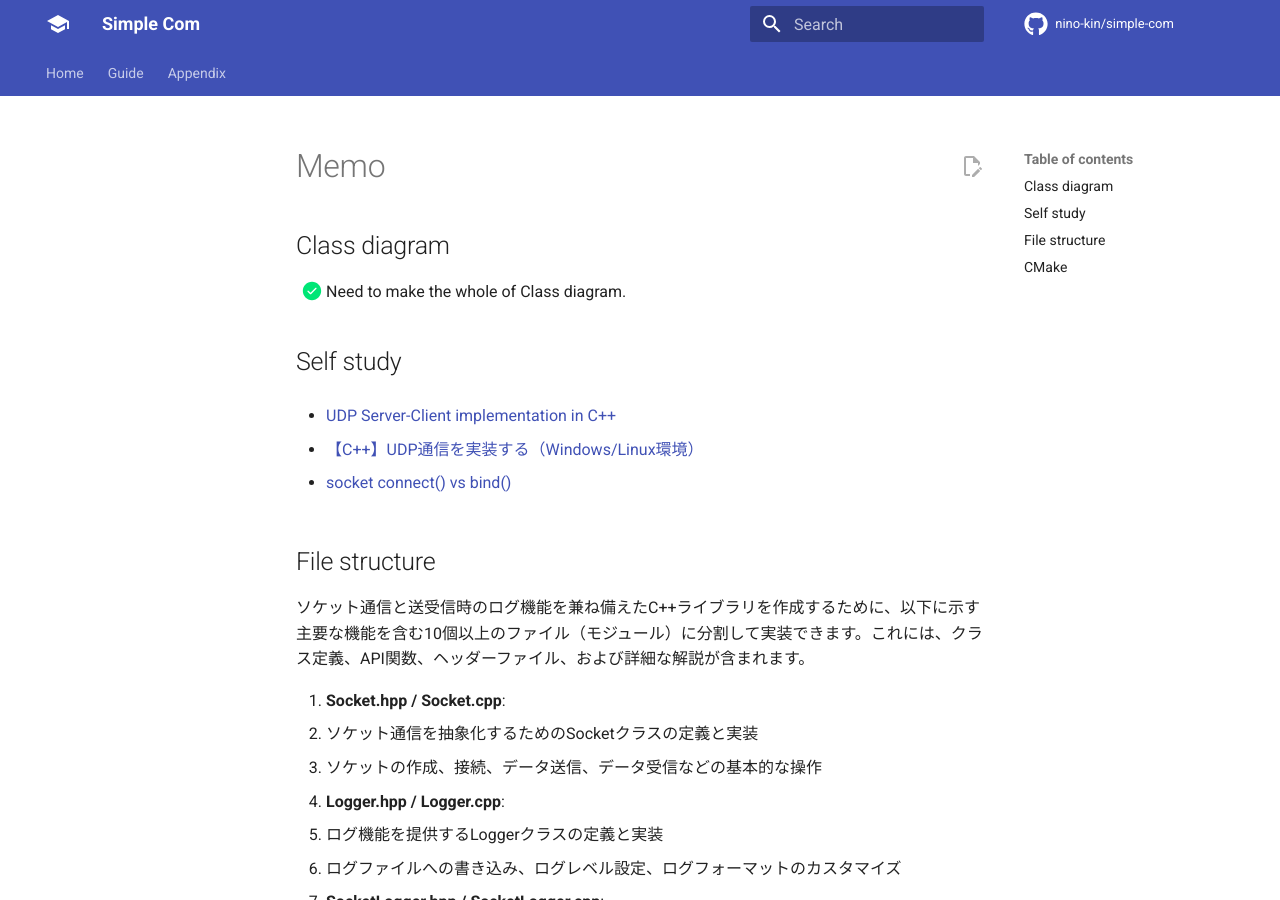
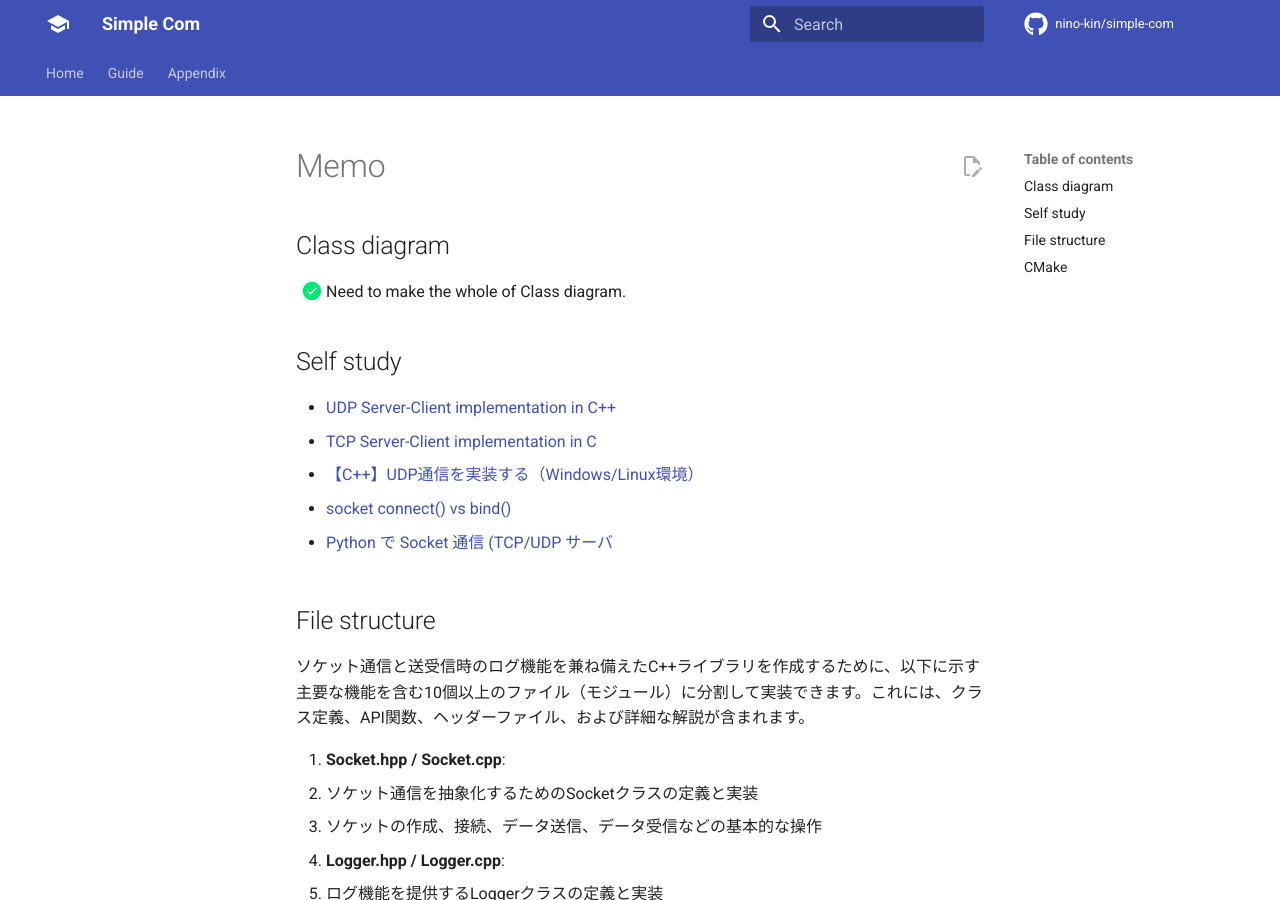
Before and after one commit to nino-kin/simple-com, an MkDocs documentation site: the page built from docs/memo.md, in a window 1280 px wide and 900 px high. Built offline with MkDocs 1.6.1 and Material for MkDocs 9.7.7, drawn with Linux system fonts in a browser that asks for light colours; nearby versions of some CDN libraries; comment, search, counter and statistics services are not loaded; the version menu is left out.

Commit message:
docs: Update memo

```diff
--- a/docs/memo.md
+++ b/docs/memo.md
@@ -7,10 +7,13 @@
 ## Self study
 
 - [UDP Server-Client implementation in C++](https://www.geeksforgeeks.org/udp-server-client-implementation-c/)
+- [TCP Server-Client implementation in C](https://www.geeksforgeeks.org/tcp-server-client-implementation-in-c/)
 
 - [【C++】UDP通信を実装する（Windows/Linux環境）](https://shizenkarasuzon.hatenablog.com/entry/2020/06/25/150229)
 
 - [socket connect() vs bind()](https://stackoverflow.com/questions/27014955/socket-connect-vs-bind)
+
+- [Python で Socket 通信 (TCP/UDP サーバ](https://qiita.com/tick-taku/items/813710328d802829fb4b)
 
 ## File structure
 
```
